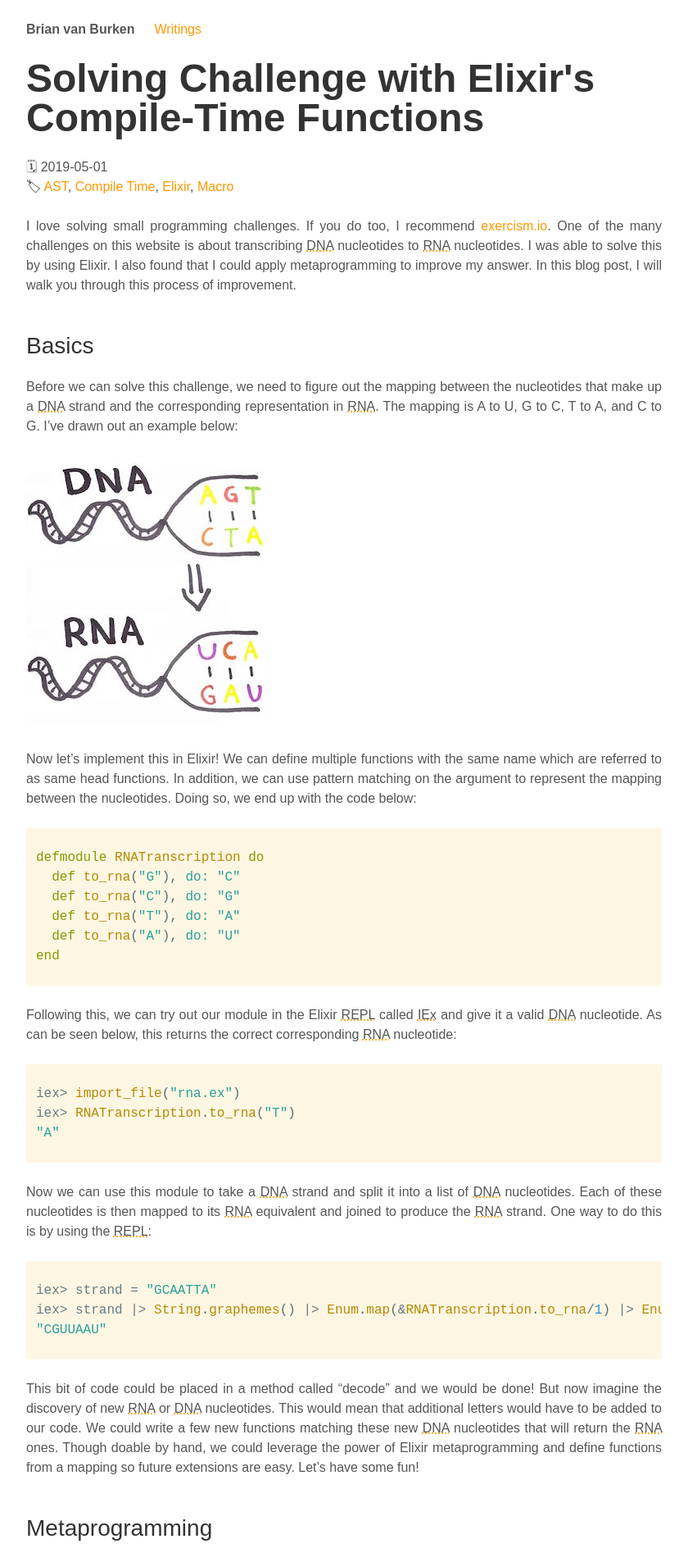
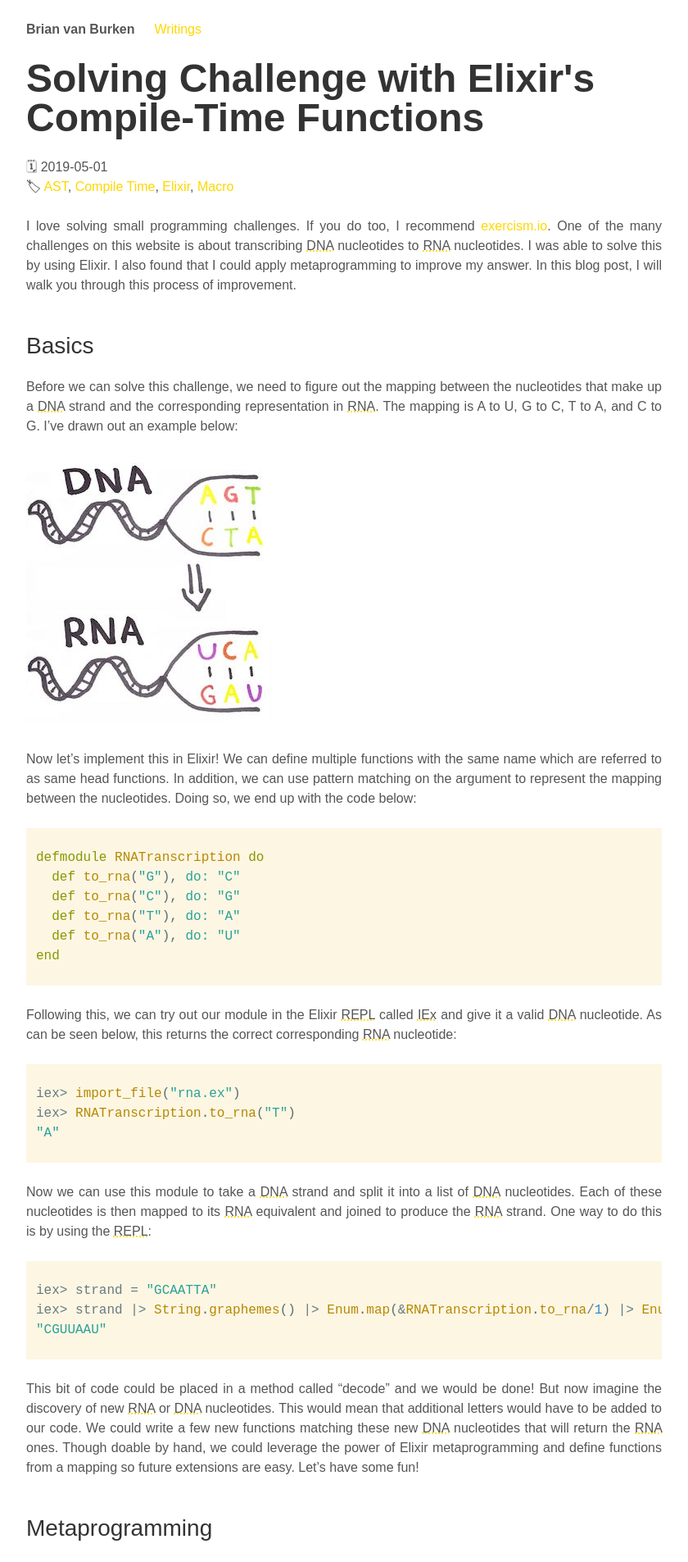
Before and after one commit to brianvanburken/brianvanburken.github.io, a Jekyll site: the page built from _posts/2019-05-01-solving-challenges-with-elixirs-compile-time-function.md, in a window 1280 px wide. Shown: the top 1905 px of the page at 82% size, without its empty margins (220-1060 px from the left). Built offline with Jekyll 4.4.1, drawn with Linux system fonts in a browser that asks for light colours.

Commit message:
Tweak link colors

```diff
--- a/_sass/index.scss
+++ b/_sass/index.scss
@@ -1,5 +1,3 @@
-$primary: #f90;
-
 /* apply a natural box layout model to all elements, but allowing components to change */
 // https://www.paulirish.com/2012/box-sizing-border-box-ftw/
 html {
@@ -22,6 +20,23 @@ body {
   padding: 0 0.75rem;
 }
 
+a {
+  color: gold;
+}
+
+a:visited {
+  color: orange;
+}
+
+a:hover,
+a:focus {
+  color: orangered;
+}
+
+a code {
+  color: gold;
+}
+
 @media (prefers-color-scheme: dark) {
   body {
     background: #181818;
@@ -36,7 +51,7 @@ body {
 }
 
 abbr[title] {
-  text-decoration-color: $primary;
+  text-decoration-color: gold;
   cursor: help;
 }
 
@@ -46,7 +61,7 @@ h3 {
   color: #333;
 
   &:target {
-    color: $primary;
+    color: gold;
   }
 }
 
@@ -76,21 +91,11 @@ img {
 }
 
 a {
-  color: $primary;
   text-decoration: none;
 
   &:focus,
   &:hover {
     text-decoration: underline;
-  }
-
-  &:visited,
-  &:visited code {
-    color: gray;
-  }
-
-  code {
-    color: $primary;
   }
 }
 
```
